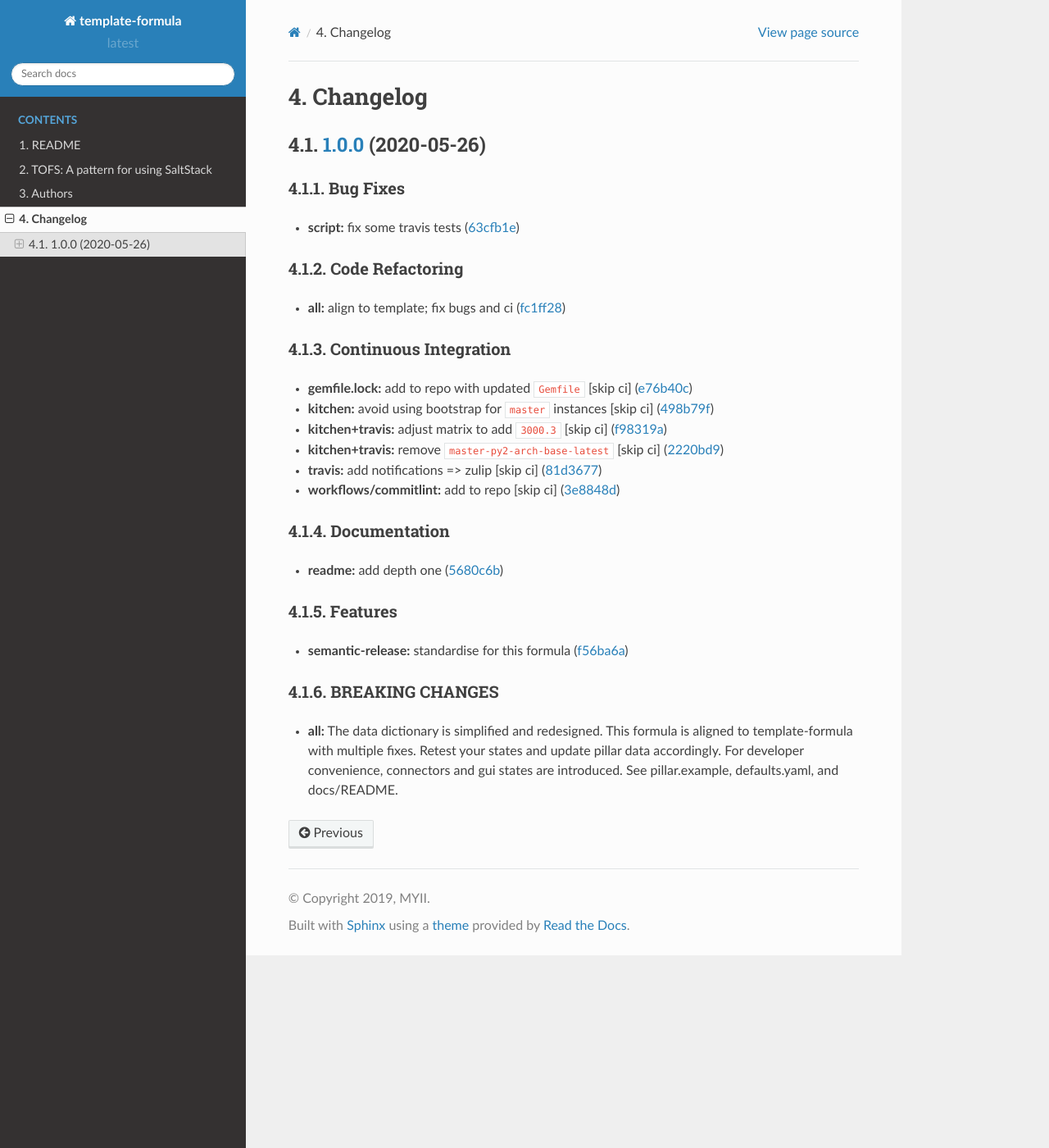
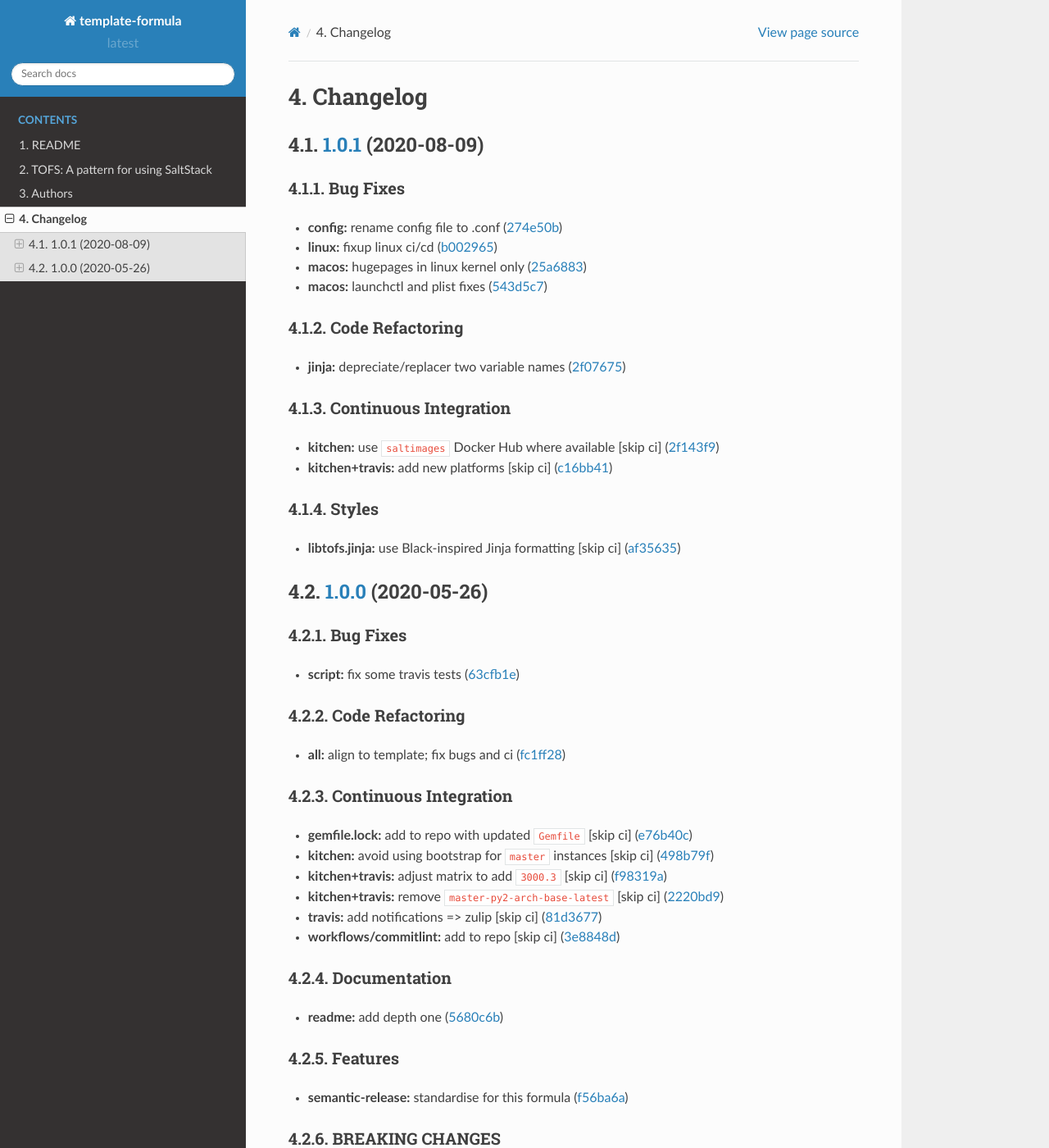
Before and after one commit to saltstack-formulas/mongodb-formula, a Sphinx documentation site: the page built from docs/CHANGELOG.rst, in a window 1280 px wide and 1400 px high. Shown: the whole window at 82% size. Built offline with Sphinx 7.4.7 and the Read the Docs theme 2.0.0, drawn with Linux system fonts in a browser that asks for light colours; pages that are not in the unit, such as notebooks, are missing from menus.

Commit message:
chore(release): 1.0.1 [skip ci]
## [1.0.1](https://github.com/saltstack-formulas/mongodb-formula/compare/v1.0.0...v1.0.1) (2020-08-09)

### Bug Fixes

* **config:** rename config file to .conf ([274e50b](https://github.com/saltstack-formulas/mongodb-formula/commit/274e50ba35b73d2d9fea1991ac246a48cd21b65e))
* **linux:** fixup linux ci/cd ([b002965](https://github.com/saltstack-formulas/mongodb-formula/commit/b00296553f36fb02ad6fae3961f1c9bad1fc415e))
* **macos:** hugepages in linux kernel only ([25a6883](https://github.com/saltstack-formulas/mongodb-formula/commit/25a6883d36540a78baea2d478ed3a22180d04c28))
* **macos:** launchctl and plist fixes ([543d5c7](https://github.com/saltstack-formulas/mongodb-formula/commit/543d5c7e6c0ff8a9de0b2cf3e086dee090a8fabd))

### Code Refactoring

* **jinja:** depreciate/replacer two variable names ([2f07675](https://github.com/saltstack-formulas/mongodb-formula/commit/2f076757cf31b216d11699d7604f5dc36614e454))

### Continuous Integration

* **kitchen:** use `saltimages` Docker Hub where available [skip ci] ([2f143f9](https://github.com/saltstack-formulas/mongodb-formula/commit/2f143f9dccfad53a52e0b7135a962daa60da9b9d))
* **kitchen+travis:** add new platforms [skip ci] ([c16bb41](https://github.com/saltstack-formulas/mongodb-formula/commit/c16bb4167af505633d7b0fd79f404d3adb5e02e5))

### Styles

* **libtofs.jinja:** use Black-inspired Jinja formatting [skip ci] ([af35635](https://github.com/saltstack-formulas/mongodb-formula/commit/af35635af74ce477d720d078b11bda654f140a44))

```diff
--- a/docs/AUTHORS.rst
+++ b/docs/AUTHORS.rst
@@ -104,4 +104,4 @@ This list is sorted by the number of commits per contributor in *descending* ord
 
 ----
 
-Auto-generated by a `forked version <https://github.com/myii/maintainer>`_ of `gaocegege/maintainer <https://github.com/gaocegege/maintainer>`_ on 2020-05-26.
+Auto-generated by a `forked version <https://github.com/myii/maintainer>`_ of `gaocegege/maintainer <https://github.com/gaocegege/maintainer>`_ on 2020-08-09.
--- a/docs/CHANGELOG.rst
+++ b/docs/CHANGELOG.rst
@@ -1,6 +1,37 @@
 
 Changelog
 =========
+
+`1.0.1 <https://github.com/saltstack-formulas/mongodb-formula/compare/v1.0.0...v1.0.1>`_ (2020-08-09)
+---------------------------------------------------------------------------------------------------------
+
+Bug Fixes
+^^^^^^^^^
+
+
+* **config:** rename config file to .conf (\ `274e50b <https://github.com/saltstack-formulas/mongodb-formula/commit/274e50ba35b73d2d9fea1991ac246a48cd21b65e>`_\ )
+* **linux:** fixup linux ci/cd (\ `b002965 <https://github.com/saltstack-formulas/mongodb-formula/commit/b00296553f36fb02ad6fae3961f1c9bad1fc415e>`_\ )
+* **macos:** hugepages in linux kernel only (\ `25a6883 <https://github.com/saltstack-formulas/mongodb-formula/commit/25a6883d36540a78baea2d478ed3a22180d04c28>`_\ )
+* **macos:** launchctl and plist fixes (\ `543d5c7 <https://github.com/saltstack-formulas/mongodb-formula/commit/543d5c7e6c0ff8a9de0b2cf3e086dee090a8fabd>`_\ )
+
+Code Refactoring
+^^^^^^^^^^^^^^^^
+
+
+* **jinja:** depreciate/replacer two variable names (\ `2f07675 <https://github.com/saltstack-formulas/mongodb-formula/commit/2f076757cf31b216d11699d7604f5dc36614e454>`_\ )
+
+Continuous Integration
+^^^^^^^^^^^^^^^^^^^^^^
+
+
+* **kitchen:** use ``saltimages`` Docker Hub where available [skip ci] (\ `2f143f9 <https://github.com/saltstack-formulas/mongodb-formula/commit/2f143f9dccfad53a52e0b7135a962daa60da9b9d>`_\ )
+* **kitchen+travis:** add new platforms [skip ci] (\ `c16bb41 <https://github.com/saltstack-formulas/mongodb-formula/commit/c16bb4167af505633d7b0fd79f404d3adb5e02e5>`_\ )
+
+Styles
+^^^^^^
+
+
+* **libtofs.jinja:** use Black-inspired Jinja formatting [skip ci] (\ `af35635 <https://github.com/saltstack-formulas/mongodb-formula/commit/af35635af74ce477d720d078b11bda654f140a44>`_\ )
 
 `1.0.0 <https://github.com/saltstack-formulas/mongodb-formula/compare/v0.19.1...v1.0.0>`_ (2020-05-26)
 ----------------------------------------------------------------------------------------------------------
```
Also changed, not shown: other parts of docs/AUTHORS.rst (+2 -2 lines), AUTHORS.md (+3 -3 lines), CHANGELOG.md (+26 -0 lines), 1 other file.
